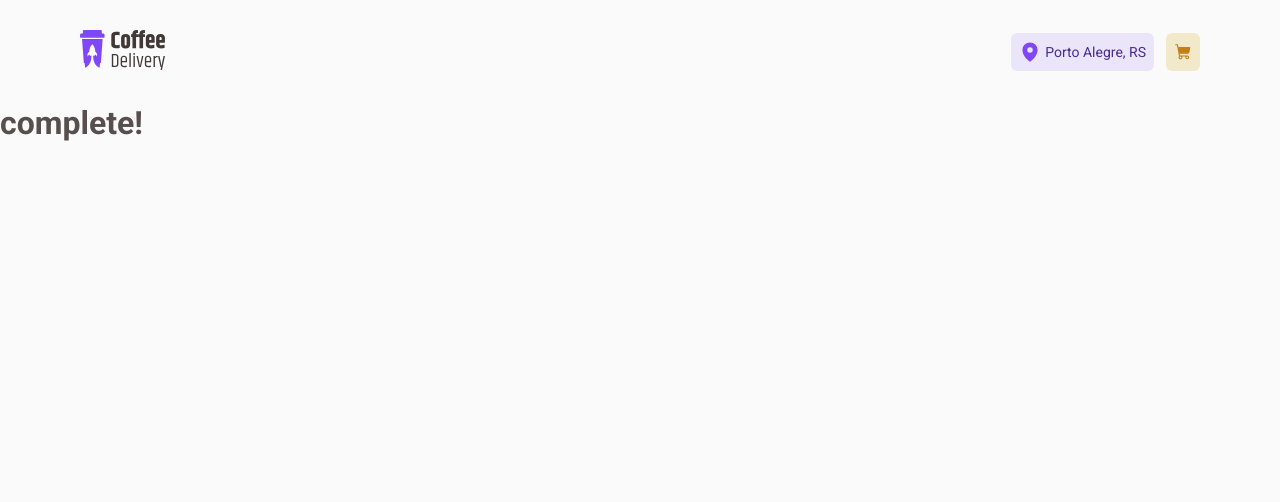
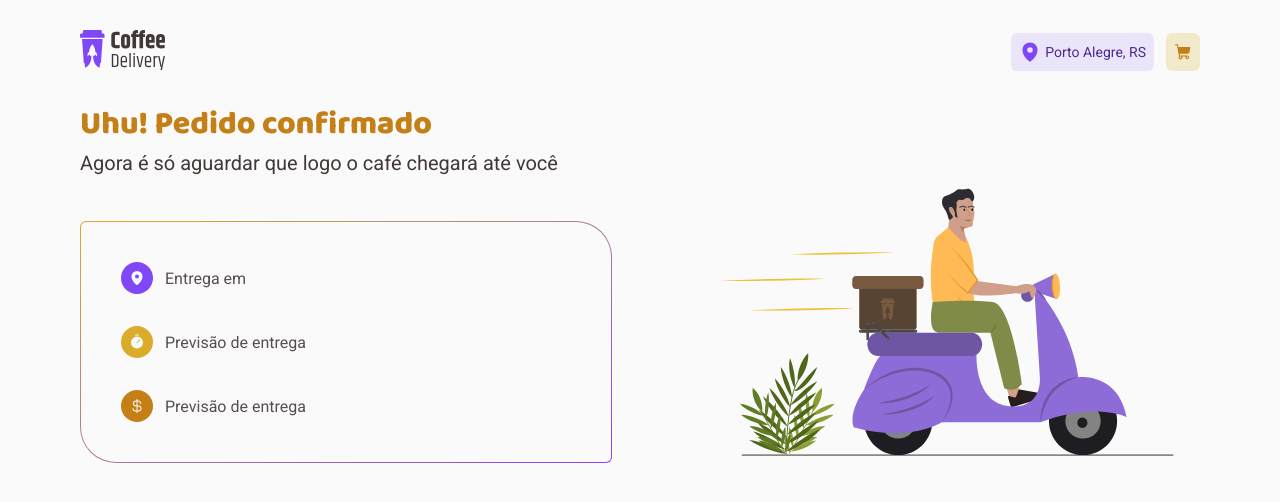
Before and after one commit to jhorranisbr/rs-ig-chl-02-coffee-delivery, a React (Vite) app: page /success in a window 1280 px wide. Shown: the top 502 px of the page. Built offline with nearby package versions, Linux system fonts and the light colour scheme.

Commit message:
feat(Success): add styles to page

```diff
--- a/src/pages/Success/index.tsx
+++ b/src/pages/Success/index.tsx
@@ -1,3 +1,54 @@
+import { CurrencyDollar, MapPin, Timer } from '@phosphor-icons/react'
+
+import successCover from '../../assets/success-cover.svg'
+
+import {
+  SuccessContainer,
+  Content,
+  Title,
+  Subtitle,
+  InfoContainer,
+  InfoWrapper,
+  Info,
+} from './styles'
+
 export function Success() {
-  return <h1>complete!</h1>
+  return (
+    <SuccessContainer>
+      <Title>Uhu! Pedido confirmado</Title>
+      <Subtitle>Agora é só aguardar que logo o café chegará até você</Subtitle>
+
+      <Content>
+        <InfoContainer>
+          <InfoWrapper>
+            <Info $color="purple">
+              <span>
+                <MapPin weight="fill" size={16} />
+              </span>
+              <p>Entrega em </p>
+            </Info>
+
+            <Info $color="yellow">
+              <span>
+                <Timer weight="fill" size={16} />
+              </span>
+              <p>Previsão de entrega </p>
+            </Info>
+
+            <Info $color="yellowDark">
+              <span>
+                <CurrencyDollar size={16} />
+              </span>
+              <p>Previsão de entrega </p>
+            </Info>
+          </InfoWrapper>
+        </InfoContainer>
+
+        <img
+          src={successCover}
+          alt="Ilustração de um homem com camisa amarela e calça verde em cima de uma moto scooter da cor roxa levando uma caixa com o pedido realizado. "
+        />
+      </Content>
+    </SuccessContainer>
+  )
 }
--- /dev/null
+++ b/src/pages/Success/styles.ts
@@ -0,0 +1,91 @@
+import styled, { css } from 'styled-components'
+
+export const SuccessContainer = styled.main`
+  max-width: 70rem;
+  margin: 0 auto;
+`
+
+export const Title = styled.h2`
+  font-family: 'Baloo 2', sans-serif;
+  font-weight: 900;
+  font-size: 2rem;
+  line-height: 1.3;
+  color: ${({ theme }) => theme['yellow-dark']};
+
+  margin-bottom: 0.25rem;
+`
+
+export const Subtitle = styled.p`
+  font-size: 1.25rem;
+  line-height: 1.3;
+  color: ${({ theme }) => theme['base-subtitle']};
+`
+
+export const Content = styled.div`
+  display: flex;
+  align-items: center;
+
+  gap: 6rem;
+`
+
+export const InfoContainer = styled.div`
+  flex: 1;
+  margin-top: 2.5rem;
+
+  border-radius: 6px;
+  border-top-right-radius: 36px;
+  border-bottom-left-radius: 36px;
+
+  background-origin: border-box;
+  ${({ theme }) => css`
+    background-image: linear-gradient(
+      to bottom right,
+      ${theme.yellow},
+      ${theme.purple}
+    );
+  `}
+
+  border: 1px solid transparent;
+
+  overflow: hidden;
+`
+
+export const InfoWrapper = styled.div`
+  display: flex;
+  flex-direction: column;
+  gap: 2rem;
+
+  padding: 2.5rem;
+
+  background: ${({ theme }) => theme.background};
+`
+
+const INFO_ICON_COLORS = {
+  purple: 'purple',
+  yellow: 'yellow',
+  yellowDark: 'yellow-dark',
+} as const
+
+interface InfoProps {
+  $color: keyof typeof INFO_ICON_COLORS
+}
+
+export const Info = styled.div<InfoProps>`
+  display: flex;
+  align-items: center;
+  gap: 0.75rem;
+
+  span {
+    width: 2rem;
+    height: 2rem;
+
+    display: flex;
+    align-items: center;
+    justify-content: center;
+
+    border-radius: 50%;
+
+    background: ${(props) => props.theme[INFO_ICON_COLORS[props.$color]]};
+    color: ${({ theme }) => theme.background};
+  }
+`
```
Also changed, not shown: src/assets/success-cover.svg (added).
